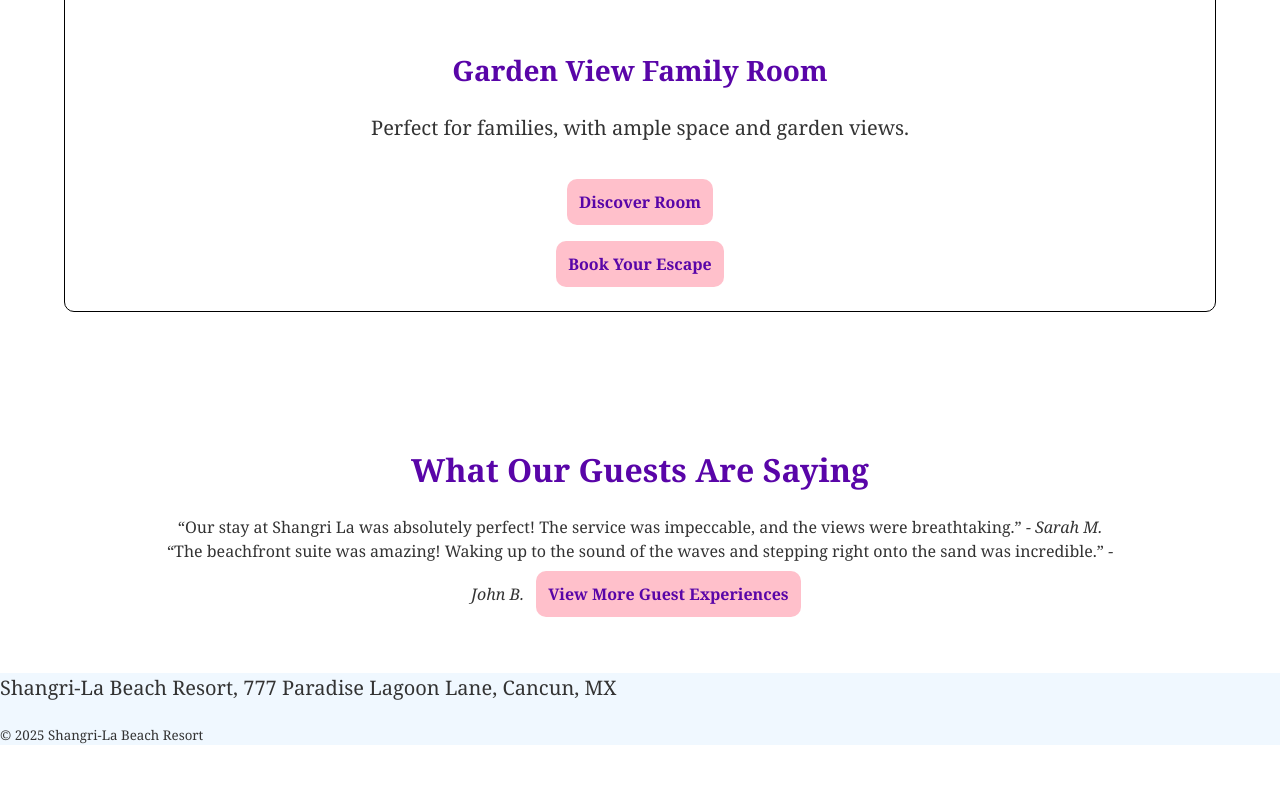
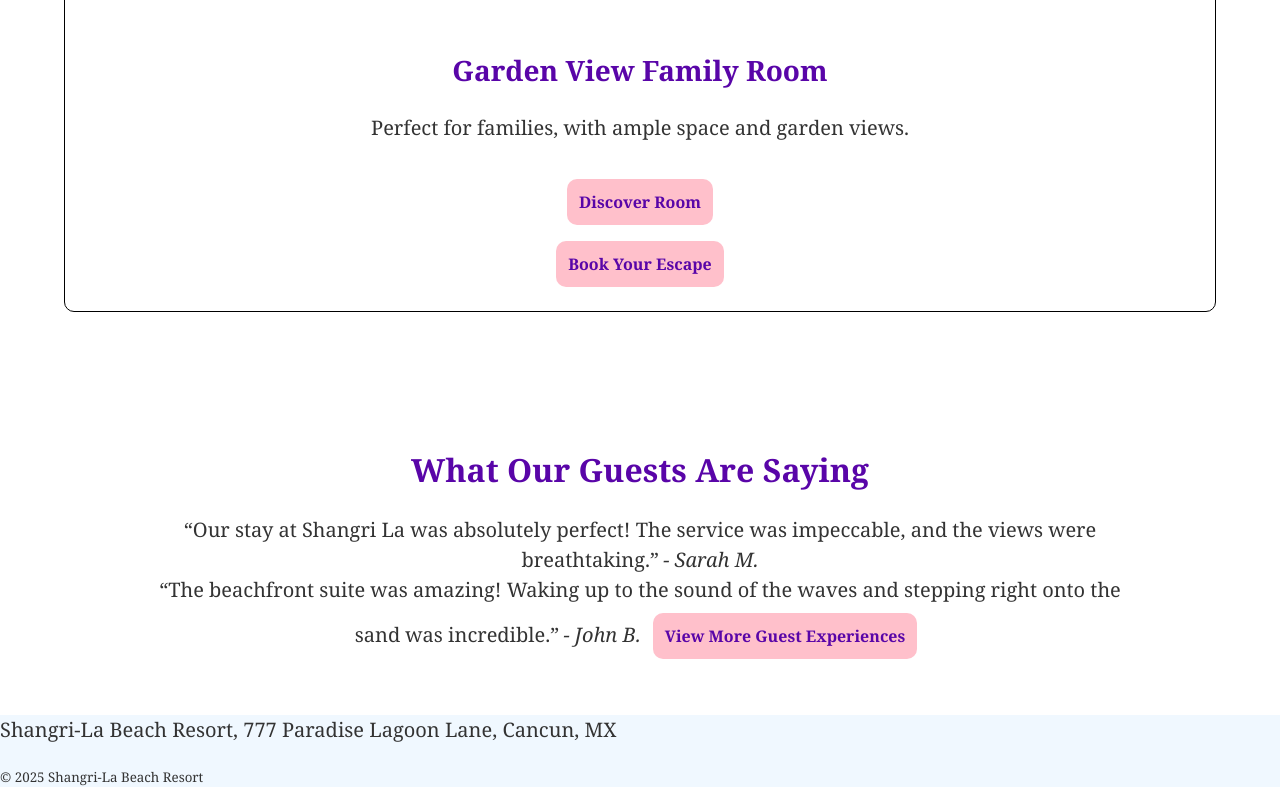
Before and after one commit to CamilleGraham/Shangri-La, a plain HTML site: page index.html in a window 1280 px wide. Shown: the part 5288-6075 px from the top of the page. Before the commit the page ends 6033 px from the top, so only its background shows below. Drawn offline with Linux system fonts and the light colour scheme; no server answers.

Commit message:
handed in final version

```diff
--- a/CSS/styles.css
+++ b/CSS/styles.css
@@ -318,13 +318,13 @@ header nav li a:hover{
 }
 
 #testimonialHighlight cite{
-    font-size: 1.25;
+    font-size: 1.25rem;
     line-height: 1.5;
     margin-bottom: 2rem;
 }
 
 #testimonialHighlight q{
-    font-size: 1.25;
+    font-size: 1.25rem;
     line-height: 1.5;
     margin-bottom: 2rem;
 }
@@ -366,7 +366,7 @@ header nav li a:hover{
 
 .activities dd{
     font-style: italic;
-    margin-bottom: 0.5;
+    margin-bottom: 0.5rem;
 }
 
 #spaMenu article{
```
